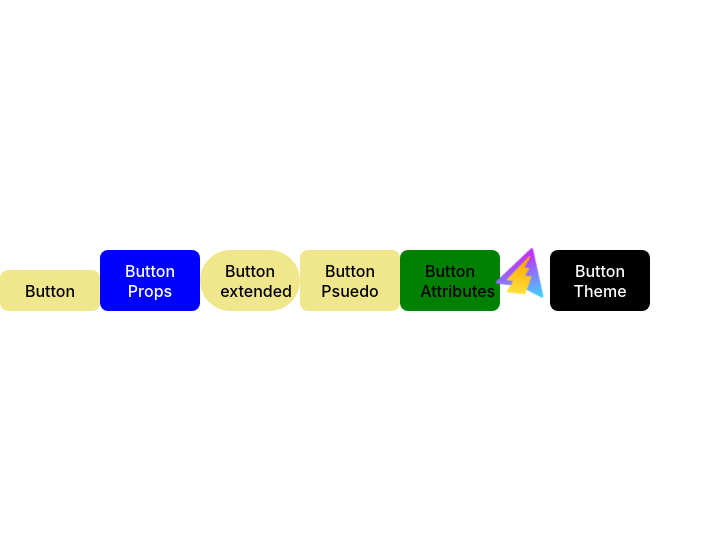
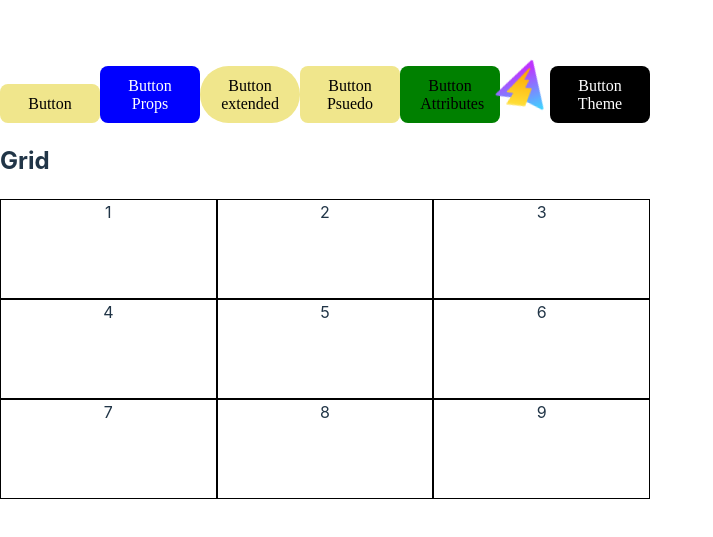
Before and after one commit to vipulpathak113/styled-components-grid, a React (Vite) app: page / in a window 1280 px wide. Shown: the part 121-658 px from the top of the page, without its empty margins (0-713 px from the left). Built offline with nearby package versions, Linux system fonts and the light colour scheme.

Commit message:
global styles and grid styled components

```diff
--- a/src/App.jsx
+++ b/src/App.jsx
@@ -1,5 +1,5 @@
-import styled, { keyframes,ThemeProvider } from "styled-components";
-
+import styled, { keyframes, ThemeProvider,createGlobalStyle } from "styled-components";
+import Grid from "./Grid";
 
 const ButtonStyled = styled.button`
   width: 100px;
@@ -33,32 +33,36 @@ transform: rotate(360deg);
 
 const ImageAnimated = styled.img`
   animation: ${rotate} 10s linear infinite;
-width:50px;
+  width: 50px;
   height: 50px;
 `;
 
 const theme = {
-dark:{
+  dark: {
     primary: "black",
-  text: "white"
+    text: "white",
   },
-light:{
+  light: {
     primary: "white",
-  text: "black"
-}
-}
+    text: "black",
+  },
+};
 
 const ButtonTheme = styled(ButtonStyled)`
-background-color: ${(props)=> props.theme.dark.primary};
-color: ${(props)=> props.theme.dark.text};
+  background-color: ${(props) => props.theme.dark.primary};
+  color: ${(props) => props.theme.dark.text};
+`;
+
+const GlobalStyle = createGlobalStyle`
+button{
+font-family: cursive
+}
 `
 
 function App() {
-
-
   return (
-
     <div className="App">
+      <GlobalStyle/>
       <ThemeProvider theme={theme}>
         <ButtonStyled>Button</ButtonStyled>
         <ButtonStyled bg="blue">Button Props</ButtonStyled>
@@ -67,9 +71,9 @@ function App() {
         <ButtonAttributes>Button Attributes</ButtonAttributes>
         <ImageAnimated src="/vite.svg" />
         <ButtonTheme>Button Theme</ButtonTheme>
+        <Grid/>
       </ThemeProvider>
     </div>
-
   );
 }
 
--- /dev/null
+++ b/src/Grid.jsx
@@ -0,0 +1,32 @@
+import React from "react";
+import styled from "styled-components";
+
+const GridWrapper = styled.div`
+  display: grid;
+  grid-template-columns: repeat(3, 1fr);
+  grid-auto-rows: minmax(100px, auto);
+`;
+
+const DivBorder = styled.div`
+  border: 1px solid black;
+  text-align: center;
+`;
+
+export default function Grid() {
+  return (
+    <div>
+      <h2>Grid</h2>
+      <GridWrapper>
+        <DivBorder>1</DivBorder>
+        <DivBorder>2</DivBorder>
+        <DivBorder>3</DivBorder>
+        <DivBorder>4</DivBorder>
+        <DivBorder>5</DivBorder>
+        <DivBorder>6</DivBorder>
+        <DivBorder>7</DivBorder>
+        <DivBorder>8</DivBorder>
+        <DivBorder>9</DivBorder>
+      </GridWrapper>
+    </div>
+  );
+}
```
Lines whose indentation alone changed are shown as unchanged.
